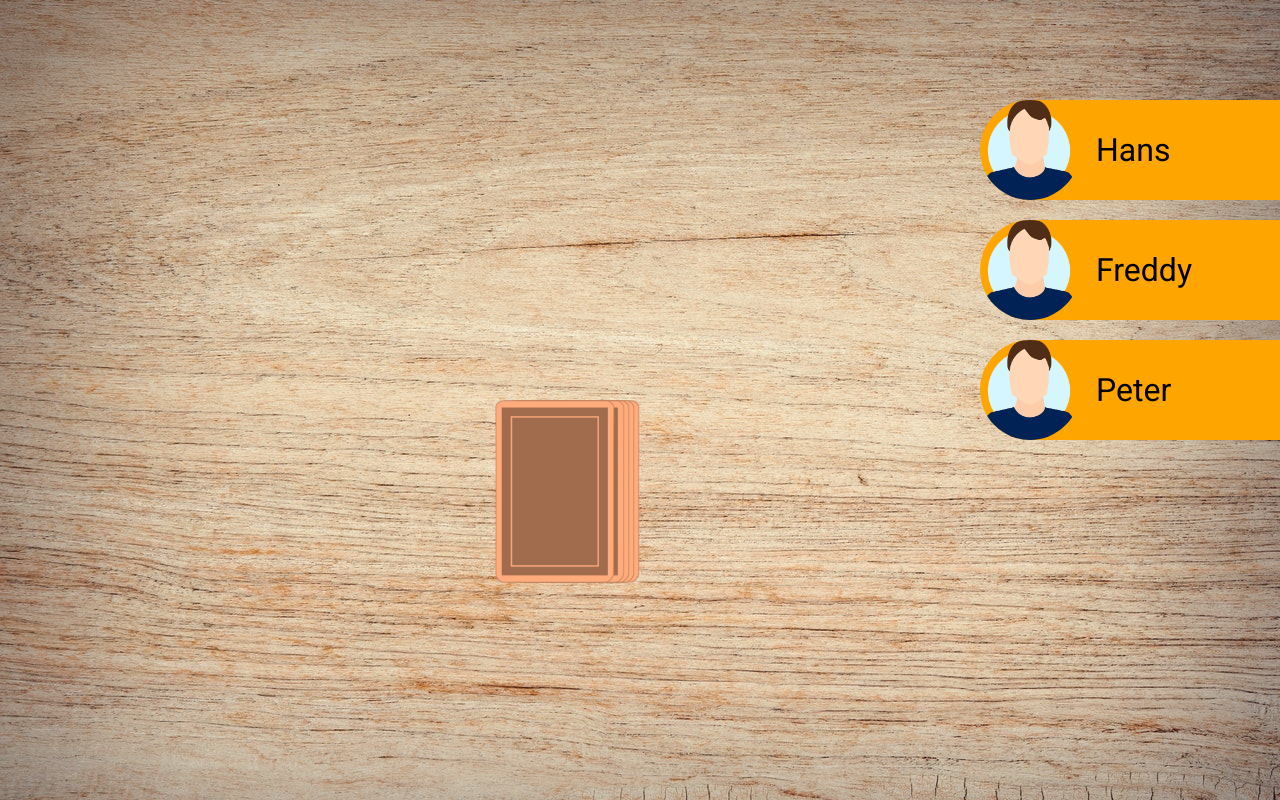
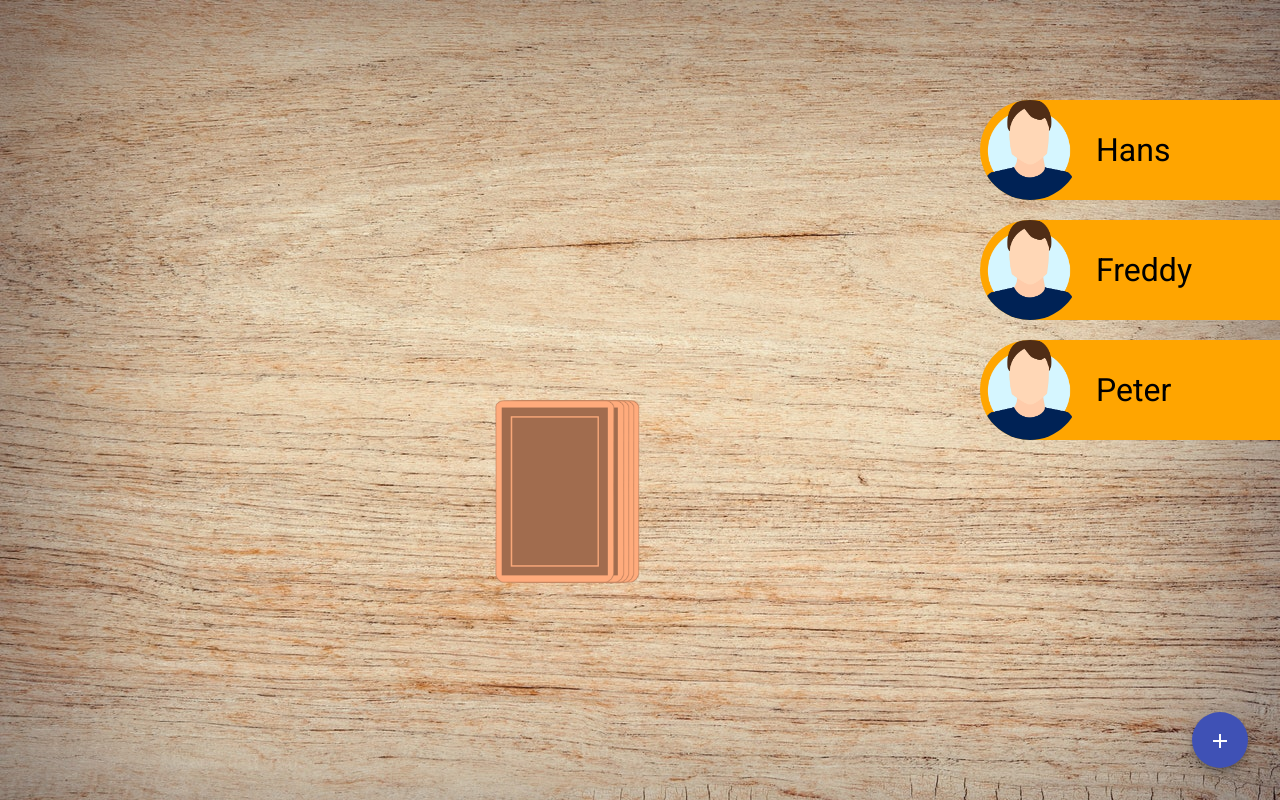
Before and after one commit to MichaelSoquat/ringoffire, an Angular app: page /game in a window 1280 px wide. Built offline with nearby package versions, Linux system fonts and the light colour scheme.

Commit message:
added add button for players

```diff
--- a/src/app/app.module.ts
+++ b/src/app/app.module.ts
@@ -7,6 +7,8 @@ import { StartScreenComponent } from './start-screen/start-screen.component';
 import { GameComponent } from './game/game.component';
 import { PlayerComponent } from './player/player.component';
 import { BrowserAnimationsModule } from '@angular/platform-browser/animations';
+import { MatButtonModule } from '@angular/material/button';
+import { MatIconModule } from '@angular/material/icon';
 
 @NgModule({
   declarations: [
@@ -18,7 +20,9 @@ import { BrowserAnimationsModule } from '@angular/platform-browser/animations';
   imports: [
     BrowserModule,
     AppRoutingModule,
-    BrowserAnimationsModule
+    MatButtonModule,
+    MatIconModule,
+    BrowserAnimationsModule,
   ],
   providers: [],
   bootstrap: [AppComponent]
--- a/src/app/game/game.component.html
+++ b/src/app/game/game.component.html
@@ -20,3 +20,7 @@
     </div>
 
 </div>
+
+<button mat-fab color="primary" class = "btn-add">
+    <mat-icon>add</mat-icon>
+  </button>
--- a/src/app/game/game.component.scss
+++ b/src/app/game/game.component.scss
@@ -57,3 +57,9 @@
     position: absolute;
     right: 0;
 }
+
+.btn-add {
+    position: absolute;
+    right: 32px;
+    bottom: 32px;
+}
```
